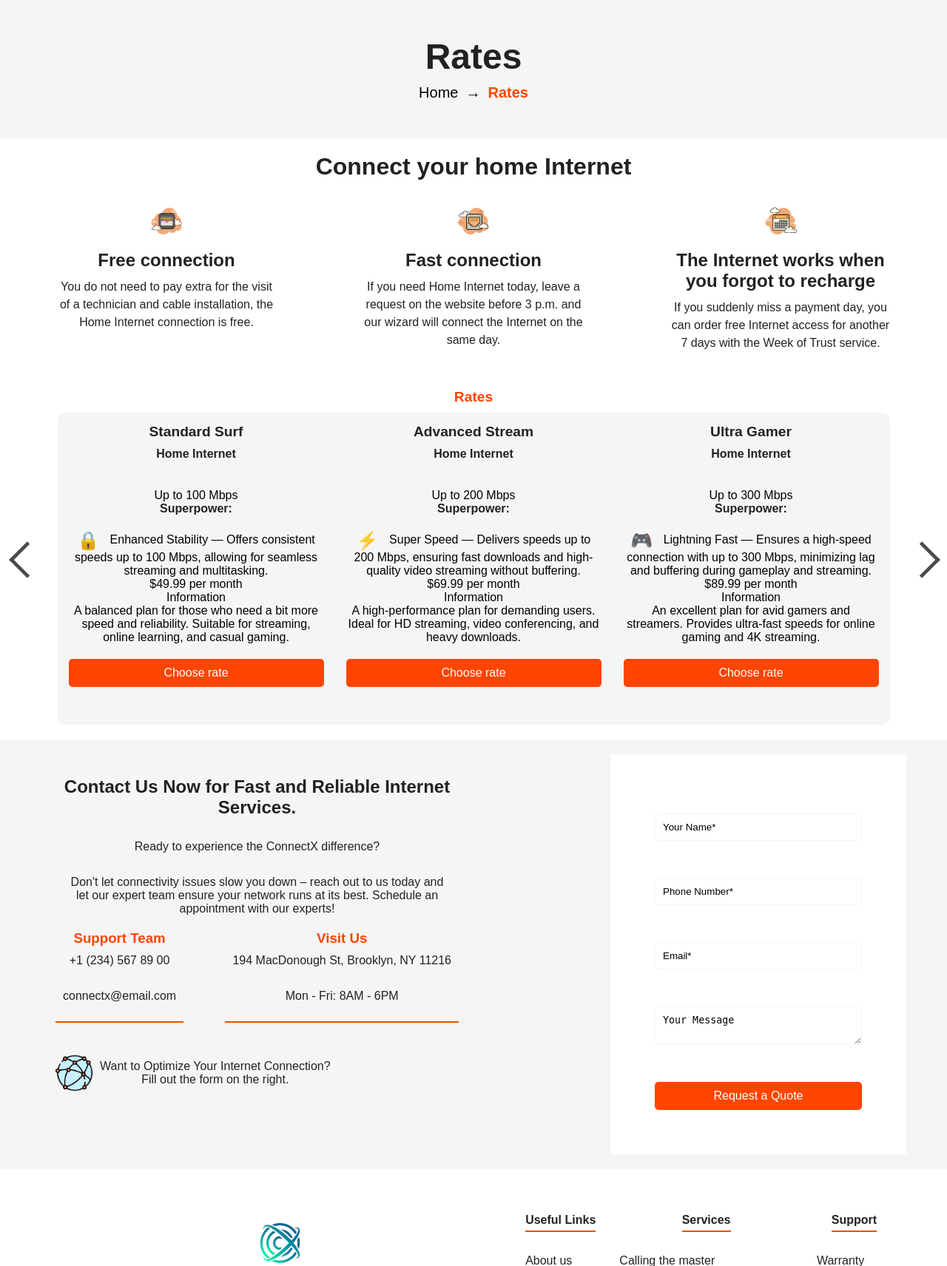
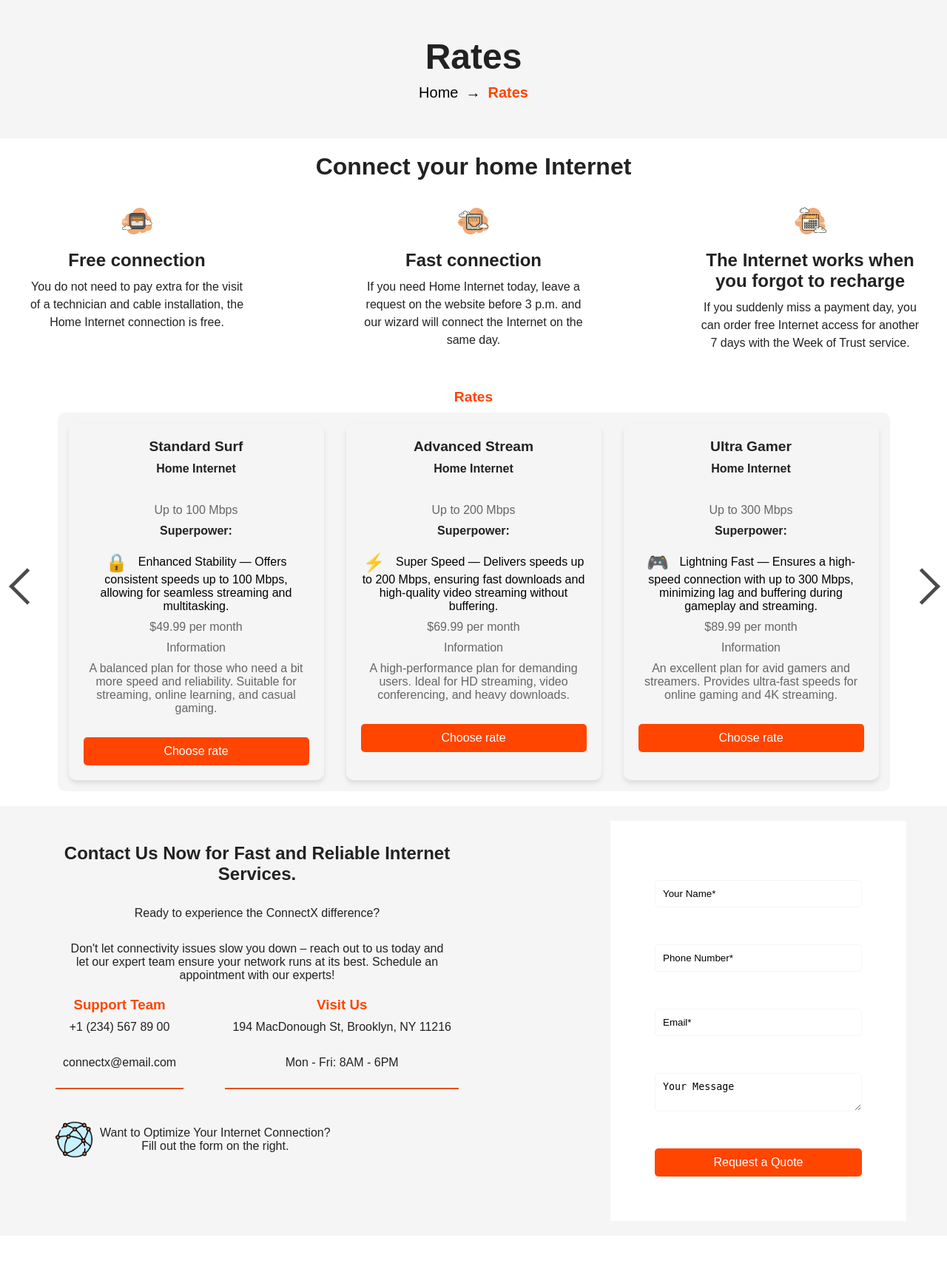
Before and after one commit to Massonus/ConnectX, a Flask app: page /rate/ in a window 1280 px wide. Shown: the part 238-1950 px from the top of the page at 74% size. Run offline with Flask 3, Linux system fonts and the light colour scheme; parts of the project's set-up code (start-up, migrations or seed data) failed here and were passed over; some libraries are stand-ins or nearby versions.

```diff
--- a/application/static/css/rates/rates.css
+++ b/application/static/css/rates/rates.css
@@ -18,6 +18,34 @@
     width: 100%;
 }
 
+.tariff-card {
+    width: 100%;
+    background-color: var(--item-background-color);
+    border-radius: 10px;
+    box-shadow: 0 4px 6px var(--box-shadow-color);
+    padding: 20px;
+    text-align: center;
+    transition: transform 0.3s ease, box-shadow 0.3s ease;
+    height: 100%;
+}
+
+.tariff-card:hover {
+    transform: translateY(-10px);
+    box-shadow: 0 8px 16px var(--item-hover-shadow-color);
+}
+
+.tariff-card h2 {
+    color: var(--text-color);
+    font-size: 24px;
+    margin-bottom: 10px;
+}
+
+.tariff-card p {
+    color: var(--subtle-text-color);
+    font-size: 16px;
+    margin: 10px 0;
+}
+
 .rates-button:hover {
     background-color: var(--primary-color);
 }
@@ -31,8 +59,6 @@
     color: var(--text-color);
     padding: 20px;
     text-align: center;
-    max-width: 1200px;
-    margin: auto;
 }
 
 .promo-section h2 {
@@ -44,7 +70,7 @@
     display: flex;
     justify-content: space-between;
     flex-wrap: wrap;
-    max-width: 1200px;
+    max-width: 1400px;
     padding: 0 5px;
     margin: 0 auto;
 }
```
